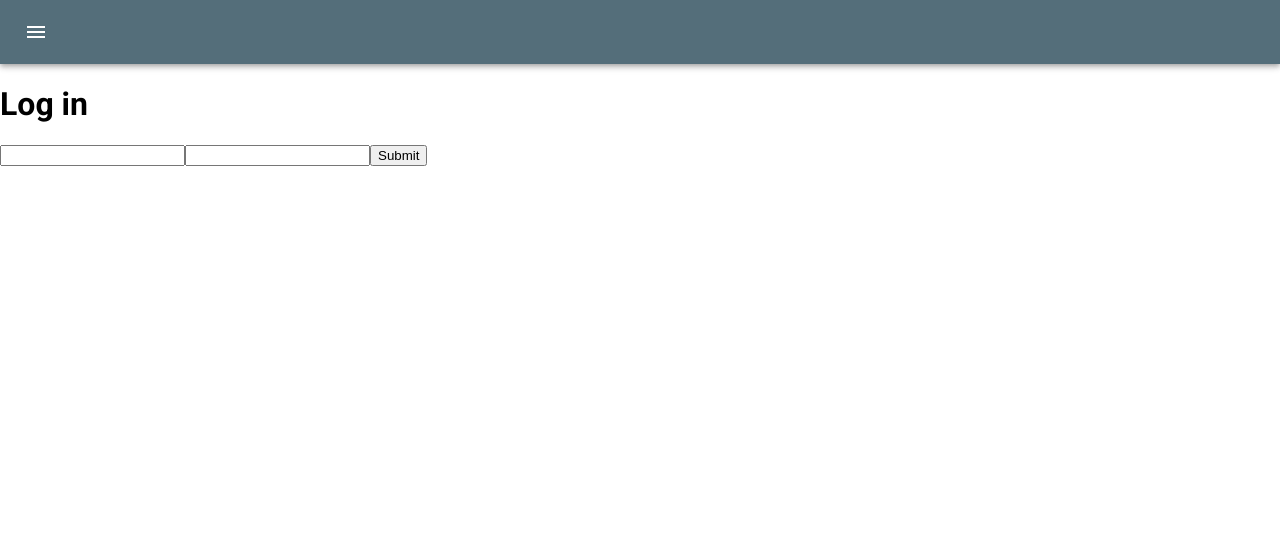
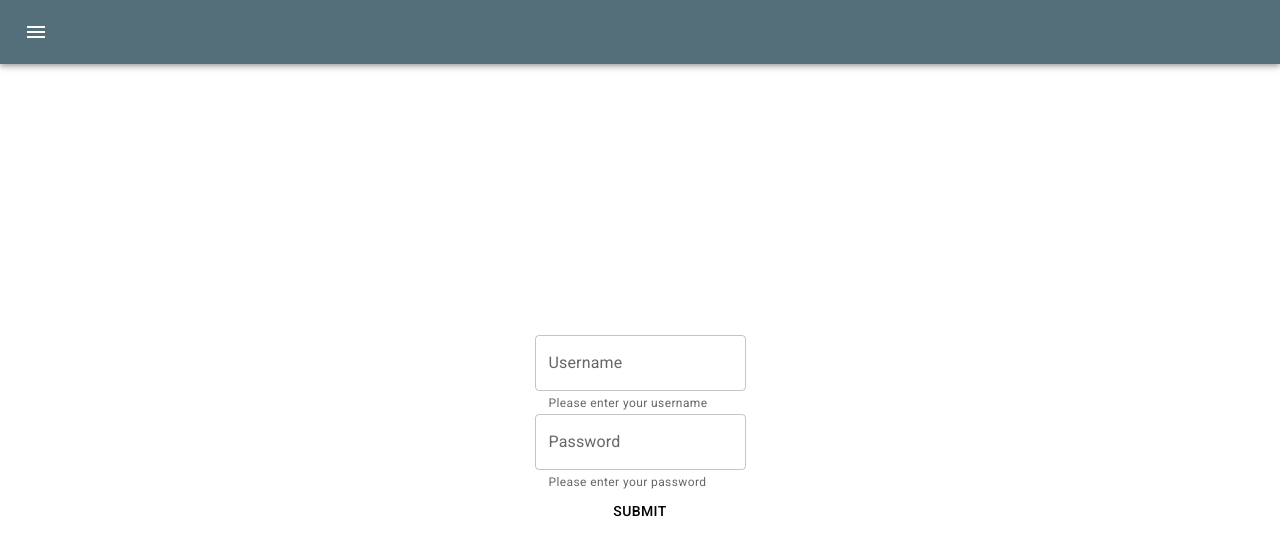
Before and after one commit to samikuikka/Homepage, a React (Create React App) app: page /login in a window 1280 px wide. Shown: the top 556 px of the page. Built offline with nearby package versions, Linux system fonts and the light colour scheme.

Commit message:
basic login screen

```diff
--- a/package.json
+++ b/package.json
@@ -15,7 +15,8 @@
     "react-dom": "^18.1.0",
     "react-router-dom": "^6.3.0",
     "react-scripts": "^5.0.1",
-    "web-vitals": "^2.1.4"
+    "web-vitals": "^2.1.4",
+    "yup": "^0.32.11"
   },
   "scripts": {
     "start": "react-scripts start",
--- a/src/App.js
+++ b/src/App.js
@@ -11,21 +11,28 @@ import { Container } from '@mui/material'
 import Header from './components/Header';
 import theme from './theme'
 import { ThemeProvider } from '@mui/material/styles';
+import Box from '@mui/material/Box';
 
 
 function App() {
 
   return (
     <ThemeProvider theme={theme}>
-      <Container  disableGutters maxWidth='false' >
+      <Container  disableGutters maxWidth='false' sx={{
+         display: 'flex',
+         flexDirection: 'column',
+         height: '1'
+         }}>
         <Header />
 
+        <Box sx={{ flexGrow: '1'}}>
           <Routes>
             <Route path="/about" element={<About/>} />
             <Route path="/tasks" element={<Tasks />} />
             <Route path="/login" element={<Login />} />
             <Route path="/" element={<Home />} />
           </Routes>
+        </Box>
 
     </Container>
     </ThemeProvider>
--- a/src/components/Header.jsx
+++ b/src/components/Header.jsx
@@ -36,11 +36,10 @@ const Header = () => {
       //changes the function state according to the value of open
       setOpen(open);
   };
-  console.log(open);
 
 
     return(
-      <Box sx={{ flexGrow: 1}}>
+      <Box sx={{ flexGrow: 0}}>
           <AppBar position="static">
               <Toolbar>
                     <IconButton
@@ -93,7 +92,7 @@ const Header = () => {
                                     <ListItemIcon>
                                         <GroupAddIcon />
                                     </ListItemIcon>
-                                    <ListItemText primary="register" />
+                                    <ListItemText primary="Register" />
                                 </ListItemButton>
                             </List>
                         </Box>
@@ -103,16 +102,5 @@ const Header = () => {
       </Box>
     );
 }
-/* <div>
-            <div id="nav-left">
-            <li><Link  to="/">Home</Link></li>
-            <li><Link  to="/tasks">Tasks</Link></li>
-            <li><Link  to="/about">About</Link></li>
-            </div>
-            <div id="nav-right">
-            <li><Link  to="/login">Login</Link></li>
-            <li><Link  to="/register">Register</Link></li>
-            </div>
-        </div> */
 
 export default Header;
--- a/src/routes/Login.jsx
+++ b/src/routes/Login.jsx
@@ -1,45 +1,70 @@
 import React from 'react';
-import { Formik, Form, Field, ErrorMessage } from 'formik';
-//import '../styles/login.css'
+import { useFormik } from 'formik';
+import * as yup from 'yup';
+
+import Button from '@mui/material/Button';
+import TextField from '@mui/material/TextField';
+import Box from '@mui/material/Box';
+
+const validationSchema = yup.object({
+    username: yup
+        .string('Enter your username')
+        .required('Username required'),
+    password: yup
+        .string('Enter your password')
+        .required('Password is required'),
+});
 
 const Login = () => {
 
+    const formik = useFormik({
+        initialValues: {
+            username: '',
+            password: ''
+        },
+        validationSchema: validationSchema,
+        onSubmit: (values) => {
+            alert(JSON.stringify(values, null, 2))
+        }
+    })
+
     return(
-        <div id="login_container">
-            <h1>Log in</h1>
+            <form onSubmit={formik.handleSubmit} style={{ height: '100%'}}>
+                <Box sx={{
+                    display: 'flex',
+                    height: '100%',
+                    flexDirection: 'column',
+                    justifyContent: 'center',
+                    alignItems: 'center',
+                }}>
+                    <TextField
+                        id="username"
+                        name="username"
+                        label="Username"
+                        value={formik.values.username}
+                        onChange={formik.handleChange}
+                        error={formik.touched.username && Boolean(formik.errors.username)}
+                        helperText={formik.touched.username ? formik.errors.username ? formik.errors.username : ' ' : 'Please enter your username'}
+                        sx={{ margin: '0px'}}
+                    />
+                    <TextField
+                        id="password"
+                        name="password"
+                        label="Password"
+                        type="password"
+                        value={formik.values.password}
+                        onChange={formik.handleChange}
+                        error={formik.touched.password && Boolean(formik.errors.password)}
+                        helperText={formik.touched.password ? formik.errors.password ? formik.errors.password : ' ' : 'Please enter your password'}
+                        sx={{ margin: '0px'}}
+                    />
+                    <Button color="primary" variant="oontained" type="submit" sx={{
 
-            <Formik
-                initialValues={{ username: '', password: '' }}
-                validate={values => {
-                    const errors = {};
-                    if (!values.username) {
-                    errors.username = 'Required';
-                    }
-                    if (!values.password) {
-                        errors.password = 'Required';
-                    }
-                    return errors;
-                }}
-                onSubmit={(values, { setSubmitting }) => {
-                    setTimeout(() => {
-                    alert(JSON.stringify(values, null, 2));
-                    setSubmitting(false);
-                    }, 400);
-                }}
-                >
-                {({ isSubmitting }) => (
-                    <Form>
-                        <Field type="text" name="username" />
-                        <ErrorMessage name="username" component="div" />
-                        <Field type="password" name="password" />
-                        <ErrorMessage name="password" component="div" />
-                        <button type="submit" disabled={isSubmitting}>
-                            Submit
-                        </button>
-                    </Form>
-                )}
-            </Formik>
-        </div>
+                    }}>
+                        Submit
+                    </Button>
+                </Box>
+            </form>
     )
 }
 
--- a/src/styles/login.css
+++ /dev/null
@@ -1,18 +0,0 @@
-
-#login_container {
-    height: 100%;
-    display:flex;
-    flex-direction: column;
-    justify-content: center;
-    text-align: center;
-}
-
-#login_container h1 {
-    margin: 0;
-}
-
-#login_container form {
-    display: flex;
-    flex-direction: column;
-
-}
--- a/src/theme.js
+++ b/src/theme.js
@@ -1,5 +1,6 @@
 
 import { createTheme } from '@mui/material/styles';
+import FormHelperText from '@mui/material/FormHelperText';
 
 let theme = createTheme({
   palette: {
@@ -16,6 +17,7 @@ let theme = createTheme({
       contrastText: '#000000'
     },
   },
+
 });
 
 export default theme;
```
Also changed, not shown: src/styles/header.css (deleted, +0 -85 lines), 1 other file (tests, documents, lock files or other folders). Lines whose indentation alone changed are shown as unchanged.
